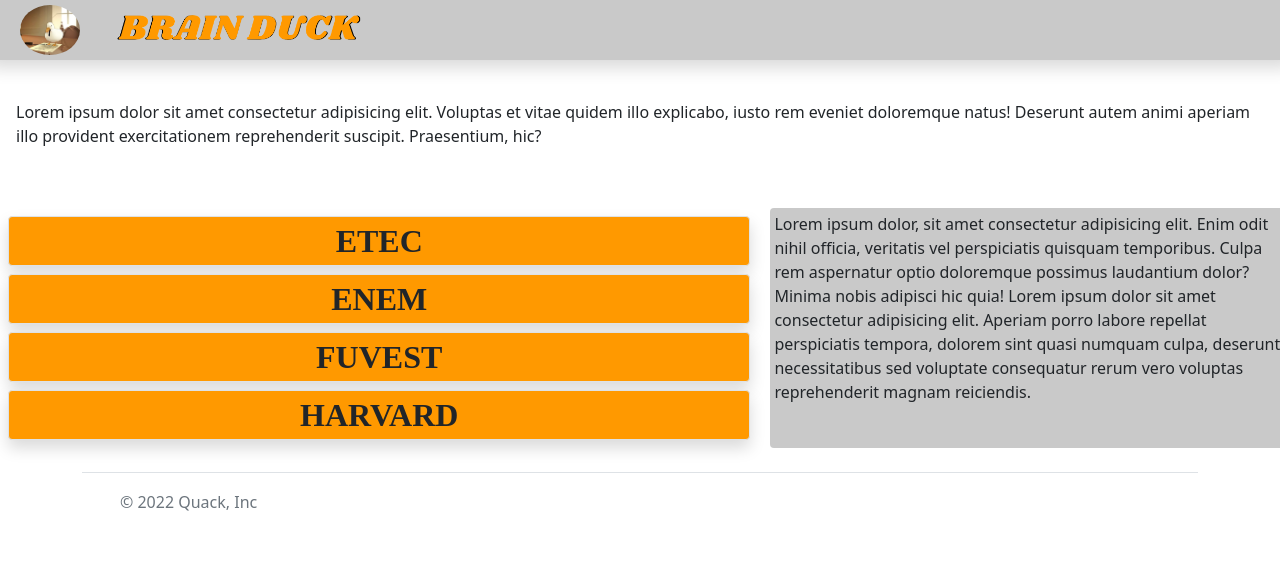
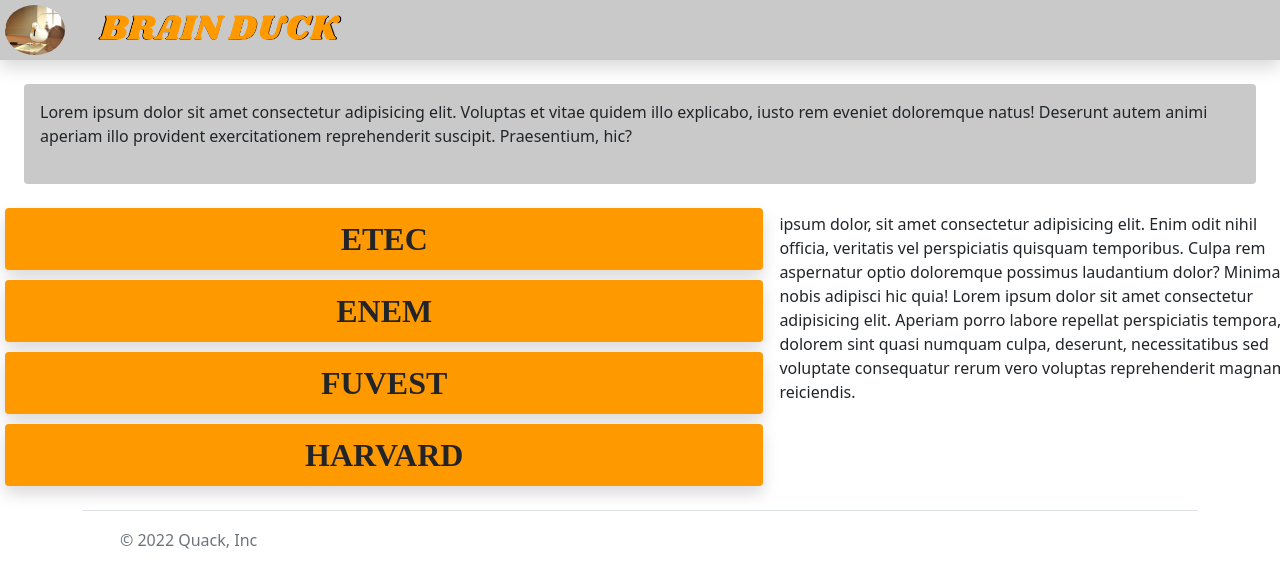
Before and after one commit to Quack-san/brain-duck-app, a website built with webpack: page dist/simulados.html in a window 1280 px wide. Built offline with nearby package versions, Linux system fonts and the light colour scheme; some packages are replaced by stand-ins of ours; no server answers; the database is empty.

Commit message:
Style and Feat: Stylized better the buttons of each test element, Added a function that hide any unfocused instituition

```diff
--- a/dist/css/styleHeaderFooter.css
+++ b/dist/css/styleHeaderFooter.css
@@ -1,9 +1,15 @@
+.mainHeader {
+    display: grid;
+    grid-auto-flow: column;
+    justify-content: start;
+    column-gap: 20px;
+}
+
 .img-logo {
     width: 60px;
     height: 50px;
     border-radius: 50%;
     margin: 5px;
-    margin-left: 20px;
 }
 
 .img-title {
--- a/dist/css/styleProvas.css
+++ b/dist/css/styleSimulados.css
@@ -1,9 +1,12 @@
 .examsList {
     width: 60%;
+    margin-left: 5px;
+    display: grid;
+    row-gap: 10px;
 }
 
 .testBox {
-    width: auto;
+    width: 100%;
     height: auto;
 }
 
--- a/dist/js/simulados.js
+++ b/dist/js/simulados.js
@@ -1,74 +1,84 @@
 const instalacoesArray = [
-    {"name": "ETEC", "year": 2020, "id": "abc"},
-    {"name": "ENEM", "year": 2012, "id": "abc"},
-    {"name": "ETEC", "year": 2021, "id": "abc"},
-    {"name": "ETEC", "year": 2022, "id": "abc"},
-    {"name": "ENEM", "year": 2019, "id": "abc"},
-    {"name": "FUVEST", "year": 1992, "id": "abc"},
-    {"name": "ENEM", "year": 2061, "id": "abc"},
-    {"name": "FUVEST", "year": 1990, "id": "abc"},
-    {"name": "HARVARD", "year": 2000, "id": "abc"}
+    {"name": "ETEC", "year": 2020, "id": "etec2020"},
+    {"name": "ENEM", "year": 2012, "id": "enem2012"},
+    {"name": "ETEC", "year": 2021, "id": "etec2021"},
+    {"name": "ETEC", "year": 2022, "id": "etec2022"},
+    {"name": "ENEM", "year": 2019, "id": "enem2019"},
+    {"name": "FUVEST", "year": 1992, "id": "fuvest1992"},
+    {"name": "ENEM", "year": 2061, "id": "enem2061"},
+    {"name": "FUVEST", "year": 1990, "id": "fuvest1990"},
+    {"name": "HARVARD", "year": 2000, "id": "harvard2000"}
 ]
 
 var institutionsDivsAlreadyExists = []
 
 instalacoesArray.forEach( (test) => {
-    console.log("array function initialized");
+    console.log("Operation Realized: ");
     var divRoot = document.getElementById("examContainer");
     if (!checkExistInstitution(test.name)) {
-        console.log("inside if condition");
         // This five first lines creates a container with the name of the institution inside.
-        var newLabelContainer = document.createElement("div");
-        newLabelContainer.classList.add(
+        var btnInstitutionContainer = document.createElement("button");
+        btnInstitutionContainer.classList.add(
             "testBox",
-            "m-2",
             "text-center",
             "rounded",
-            "border",
-            "shadow"
+            "btn",
+            "shadow",
             );
-        setAttributes(newLabelContainer, {
-            "role": "button",
-            "style": "background-color: #ff9900",
+        setAttributes(btnInstitutionContainer, {
+            "style": "background-color: #ff9900"
             })
-        console.log("after set attributes function");
 
-        var newLabelTest = document.createElement("span");
-        newLabelTest.classList.add(
+        var institutionLabel = document.createElement("span");
+        institutionLabel.classList.add(
             "testLabel"
             );
 
         var labelTestText = document.createTextNode(test.name);
-        newLabelTest.appendChild(labelTestText);
-        newLabelContainer.appendChild(newLabelTest);
+        institutionLabel.appendChild(labelTestText);
+        btnInstitutionContainer.appendChild(institutionLabel);
 
 
-        newLabelContainer.addEventListener("click", showHideTests);
-        divRoot.appendChild(newLabelContainer);
+        btnInstitutionContainer.addEventListener("click", showHideTests);
+        divRoot.appendChild(btnInstitutionContainer);
 
-        var newDivTest = document.createElement("div");
-        newDivTest.setAttribute("id", test.name);
-        divRoot.appendChild(newDivTest);
+        var divboxAllTests = document.createElement("div");
+        divboxAllTests.classList.add(
+            "testListDiv",
+            "row"
+        )
+        divboxAllTests.setAttribute("id", test.name);
+        divboxAllTests.style.display = "none";
+        divRoot.appendChild(divboxAllTests);
 
         institutionsDivsAlreadyExists.push(test.name);
     }
 
-    var newTest = document.createElement("button");
-    var newTestText = document.createTextNode(test.year);
-    newTest.appendChild(newTestText);
-    newTest.classList.add(
+    var singleTest = document.createElement("button");
+    var singleTestLabel = document.createElement("span");
+    var singleTestText = document.createTextNode(test.year);
+
+    singleTestLabel.appendChild(singleTestText);
+    singleTestLabel.classList.add(
+        "border-bottom",
+        "border-secondary",
+    )
+    singleTest.appendChild(singleTestLabel);
+    singleTest.classList.add(
         test.name,
-        "test"
+        "test",
+        "btn"
         );
-    newTest.setAttribute("test", test.name);
-    newTest.setAttribute("id", test.id)
-    newTest.style.display = "none";
-    newTest.addEventListener('click', selectTest);
-    document.getElementById(test.name).appendChild(newTest);
+    setAttributes(singleTest, {
+        "test": test.name,
+        "id": test.id,
+        "style": "font-size: large"
+        });
+    singleTest.addEventListener('click', selectTest);
+    document.getElementById(test.name).appendChild(singleTest);
 })
 
 function checkExistInstitution(institution) {
-    console.log("check function executed");
     let stateReturn = false;
 
     institutionsDivsAlreadyExists.forEach((div) => {
@@ -80,19 +90,21 @@
 }
 
 function showHideTests() {
-    console.log("colapse function executed");
-    var testClicked = this.innerText;
-    document.querySelectorAll(".test").forEach((test) => {
-         var testName = test.getAttribute("test");
+    var divWithAllTest = document.getElementById(this.innerText);
 
-        if (testName == testClicked) {
-            if (test.style.display == "none") {
-            test.style.display = "block";
-            } else {
-                test.style.display = "none";
-            }
+        if (divWithAllTest.style.display == "none") {
+            divWithAllTest.style.display = "block";
+        } else {
+            divWithAllTest.style.display = "none";
         }
-    })
+
+    document.querySelectorAll("div.testListDiv").forEach( (div) => {
+        var divID = div.getAttribute("id");
+        console.log(divID);
+        if (this.innerText != divID) {
+            div.style.display = "none";
+        }
+    });
 }
 
 function setAttributes(elem, attrs) {
--- a/dist/simulados.html
+++ b/dist/simulados.html
@@ -8,7 +8,7 @@
     <!-- CSS only -->
 	<link rel="stylesheet" href="./bootstrap-5.1.3-dist/css/bootstrap.min.css">
 	<link href="https://cdn.jsdelivr.net/npm/bootstrap@5.1.0/dist/css/bootstrap.min.css" rel="stylesheet">
-	<link rel="stylesheet" href="./css/styleProvas.css">
+	<link rel="stylesheet" href="./css/styleSimulados.css">
 	<link rel="stylesheet" href="./css/styleHeaderFooter.css">
 
 	<!-- JavaScript Bundle with Popper -->
@@ -16,40 +16,41 @@
 	<script src="https://cdn.jsdelivr.net/npm/bootstrap@5.1.0/dist/js/bootstrap.bundle.min.js"></script>
 
 	<title>Projeto BrainDUCK - TCC</title>
-
-	<style>
-		body {
-			overflow: hidden;
-		}
-	</style>
 </head>
 <body>
-    <header class="shadow row" style="background-color: #c9c9c9	;">
+    <header class="mainHeader shadow" style="background-color: #c9c9c9	;">
 		<!-- Imagem logo no canto do site que abrirá o menu de links -->
-		<div class="col-auto text-center border-left border-dark">
+		<div class="text-center">
 				<img class="img-logo" src="./img/pato-escritorio.jpg" alt="logo">
 		</div>
 		<!-- Titulo do projeto com link para retornar à página principal -->
-		<h1 class="col-auto mainTitle">
+		<h1 class="mainTitle">
 			<a href="index.html">
 			<img class="img-title" src="./img/brainduck-title.png" alt="tileText">
 			</a>
 		</h1>
-		<!-- Elemento offset na direita -->
-		<div class="col-auto">
-			<span class="headerOffset"></span>
-		</div>
 	</header>
 
 	<!-- Quadro atualmente vazio que receberá informações guias da página "simulados" -->
-	<div class="emptyHeader my-4 p-3"><span>Lorem ipsum dolor sit amet consectetur adipisicing elit. Voluptas et vitae quidem illo explicabo, iusto rem eveniet doloremque natus! Deserunt autem animi aperiam illo provident exercitationem reprehenderit suscipit. Praesentium, hic?</span></div>
+	<div class="emptyHeader rounded m-4 p-3" style="background-color: #c9c9c9;">
+		<span>Lorem ipsum dolor sit amet consectetur adipisicing elit.
+		Voluptas et vitae quidem illo explicabo, iusto rem eveniet doloremque natus! Deserunt autem
+		animi aperiam illo provident exercitationem reprehenderit suscipit. Praesentium, hic?</span>
+	</div>
 
 	<!-- Bloco de conteúdo da página -->
 	<div class="row">
 		<!-- Div que recebe as provas do banco de dados e a exibe em uma lista-->
 		<div class="examsList col-auto" id="examContainer"></div>
 		<!-- Quadro de informações da instituição selecionadada -->
-		<div class="col p-1 rounded" style="background-color: #c9c9c9;">Lorem ipsum dolor, sit amet consectetur adipisicing elit. Enim odit nihil officia, veritatis vel perspiciatis quisquam temporibus. Culpa rem aspernatur optio doloremque possimus laudantium dolor? Minima nobis adipisci hic quia! Lorem ipsum dolor sit amet consectetur adipisicing elit. Aperiam porro labore repellat perspiciatis tempora, dolorem sint quasi numquam culpa, deserunt, necessitatibus sed voluptate consequatur rerum vero voluptas reprehenderit magnam reiciendis.</div>
+		<div class="col p-1 rounded"><span>ipsum dolor,
+			sit amet consectetur adipisicing elit. Enim odit nihil officia, veritatis vel
+			perspiciatis quisquam temporibus. Culpa rem aspernatur optio doloremque possimus
+			laudantium dolor? Minima nobis adipisci hic quia! Lorem ipsum dolor sit amet consectetur
+			adipisicing elit. Aperiam porro labore repellat perspiciatis tempora, dolorem sint quasi
+			numquam culpa, deserunt, necessitatibus sed voluptate consequatur rerum vero voluptas
+			reprehenderit magnam reiciendis.</span>
+		</div>
 	</div>
 
 
```
Also changed, not shown: dist/index.html (+5 -2 lines), dist/testSimulate.html (+10 -5 lines).
